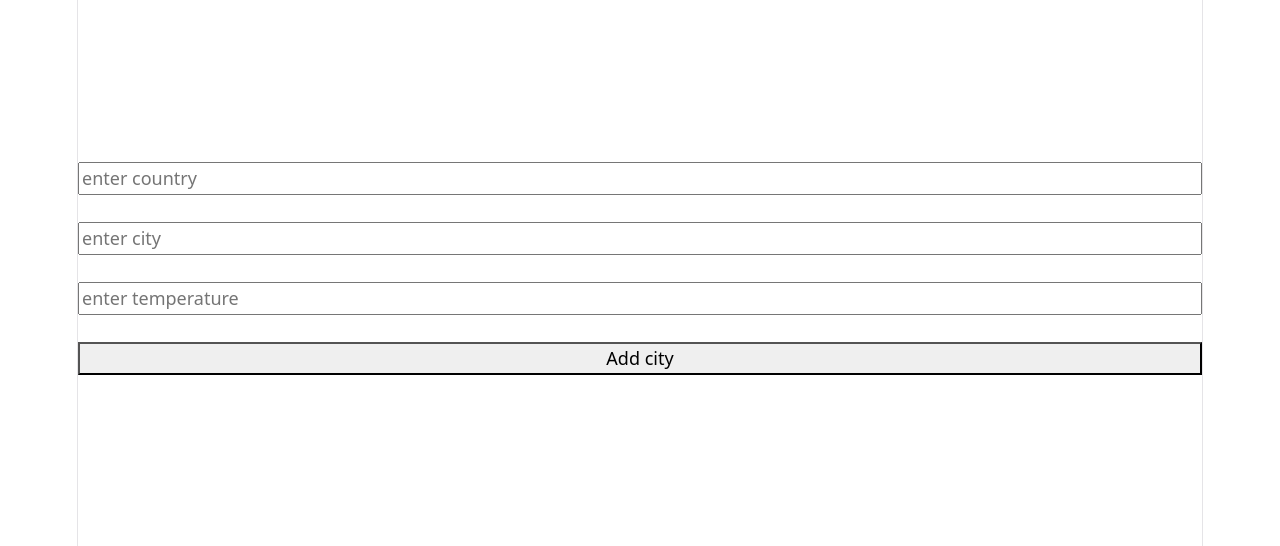
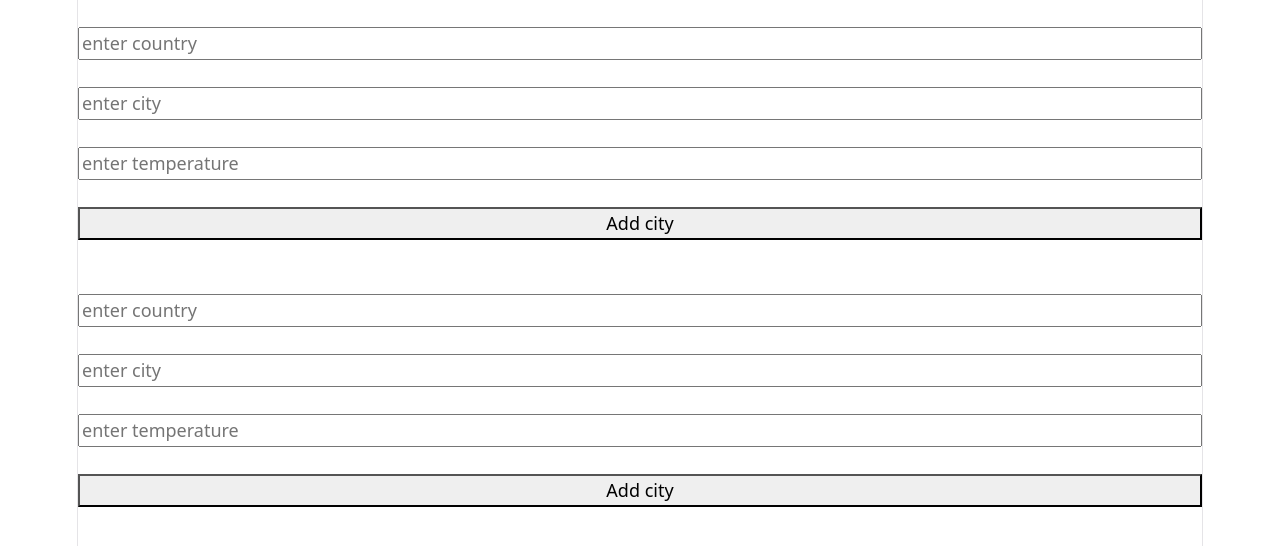
Before and after one commit to BataRaka10/cas-4-domaci-VEZBANJE, a React (Vite) app: page / in a window 1280 px wide. Shown: the top 546 px of the page. Built offline with nearby package versions, Linux system fonts and the light colour scheme.

Commit message:
home work done

```diff
--- a/src/Components/Weather.jsx
+++ b/src/Components/Weather.jsx
@@ -4,9 +4,34 @@ import { useState } from "react";
 
 function Weather() {
 
+    let [country, setCountry] = useState("")
+
+    let [city, setCity] = useState("")
+
+    let [temperature, setTemperature] = useState("")
+
+    let [cities, setCities] = useState([])
 
 
+    function addCity() {
+        console.log(country, city, temperature)
+        if (country === "" || city === "" || temperature === "") {
+            return
+        }
 
+        // zbog spajanja dva arraya = [{array sa 1 objektom}]
+        const newCity = [{
+            name: city,
+            country: country,
+            temperature: temperature
+        }];
+
+        // cities.push(newCity)
+
+        // spred - za spajanje arraya
+        // postavi gradove - prosledimu [currentCities] - i od toga napravi nov array
+        setCities( currentCities => [...currentCities, ...newCity])
+    }
 
     // let [country, setCountry] = useState("");
 
@@ -39,13 +64,20 @@ function Weather() {
     return (
         <>
             <br />
-
+            <input type="text" onInput={ (e) => setCountry(e.currentTarget.value) } placeholder="enter country"/>
             <br />
+            <input type="text" onInput={ (e) => setCity(e.currentTarget.value) } placeholder="enter city"/>
             <br />
+            <input type="number" onInput={ (e) => setTemperature(e.currentTarget.value) } placeholder="enter temperature"/>
             <br />
+            <button onClick={addCity}>Add city</button>
             <br />
 
-
+            <div>
+                { cities.map( city => (
+                    <p>{ city.name }</p>
+                )) }
+            </div>
 
             {/* da ispisemo sve gradove */}
             {/* <div>
```
